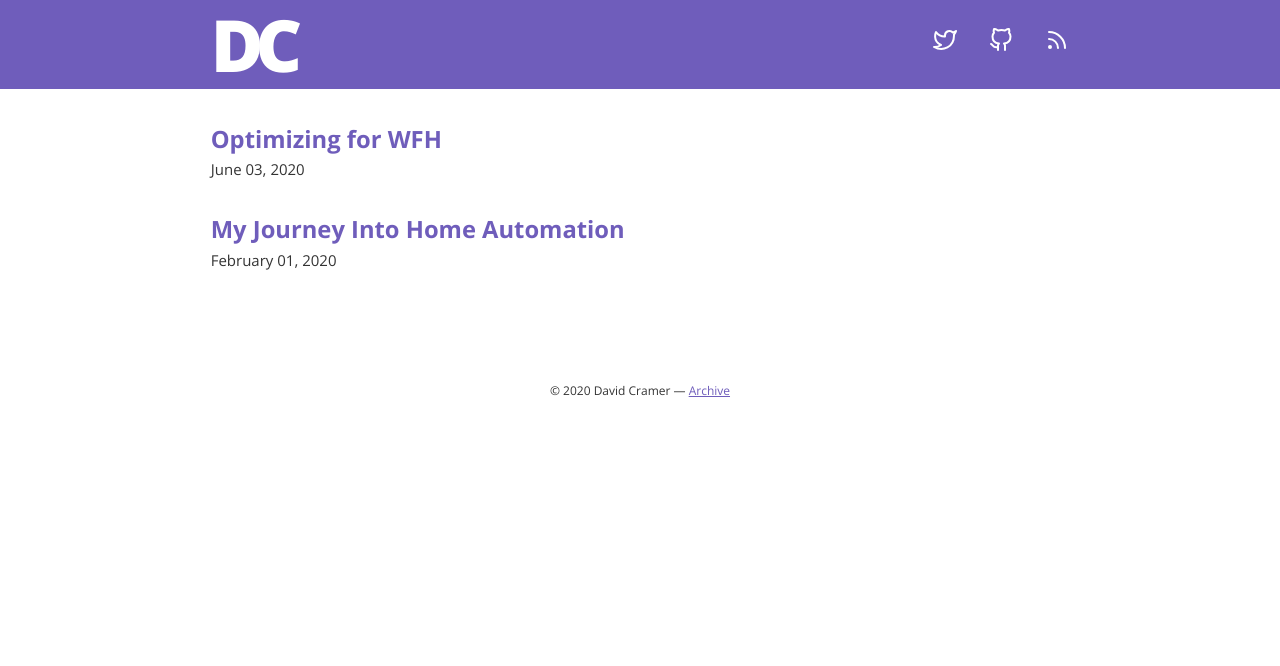
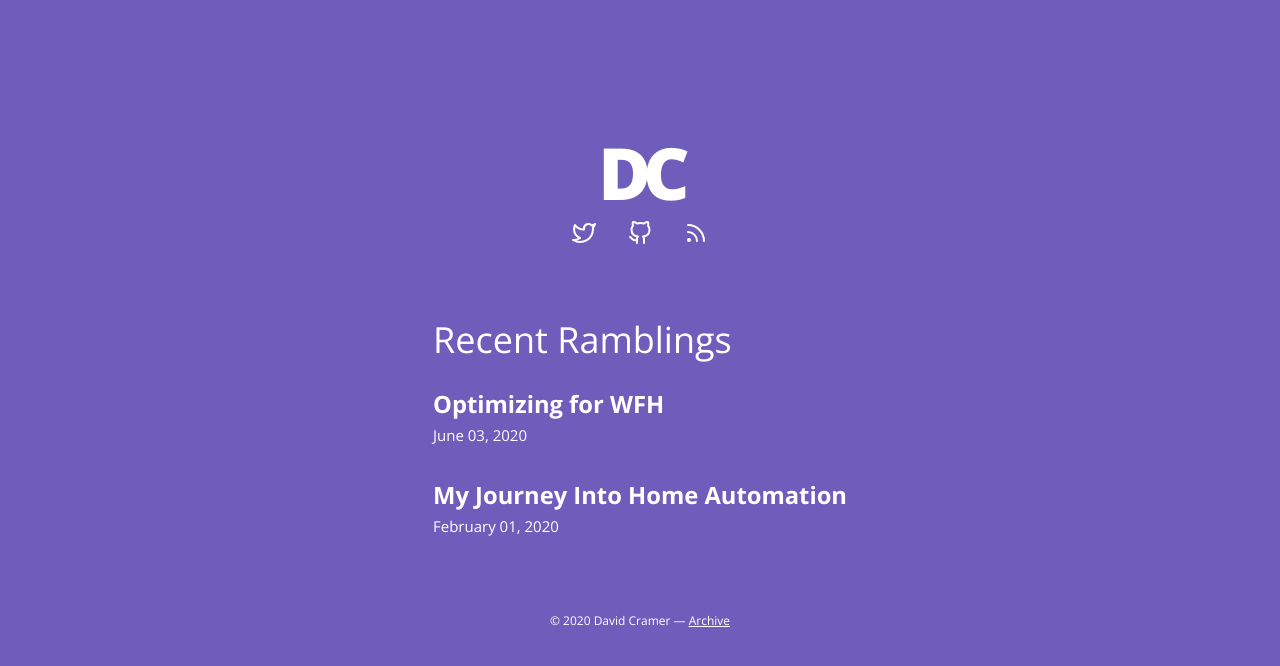
Before and after one commit to marcolussetti/dcramer.github.com, a Gatsby site: page / in a window 1280 px wide. Built offline with nearby package versions, Linux system fonts and the light colour scheme; Gatsby itself is replaced by a stand-in of ours; some packages are replaced by stand-ins of ours.

Commit message:
New blog homepage

```diff
--- /dev/null
+++ b/src/components/footer.tsx
@@ -0,0 +1,25 @@
+import React from "react";
+import { Link } from "gatsby";
+
+import Container from "./container";
+import { rhythm } from "../utils/typography";
+
+export default () => {
+  return (
+    <footer
+      style={{
+        fontSize: "12px",
+        textAlign: "center",
+        marginTop: rhythm(2),
+        marginBottom: rhythm(1),
+      }}
+    >
+      <Container>
+        © {new Date().getFullYear()} David Cramer —{" "}
+        <Link to="/archive/" style={{ color: "inherit" }}>
+          Archive
+        </Link>
+      </Container>
+    </footer>
+  );
+};
--- a/src/components/layout.tsx
+++ b/src/components/layout.tsx
@@ -1,13 +1,13 @@
 import React from "react";
-import { Link } from "gatsby";
 
 import Container from "./container";
+import Footer from "./footer";
 import Header from "./header";
 import { rhythm } from "../utils/typography";
 
 interface Props {
   location: Location;
-  title: str;
+  title: string;
   children?: any;
 }
 
@@ -22,19 +22,7 @@ export default ({ children }: Props) => {
       >
         <Container>{children}</Container>
       </main>
-      <footer
-        style={{
-          fontSize: "12px",
-          textAlign: "center",
-          marginTop: rhythm(2),
-          marginBottom: rhythm(1),
-        }}
-      >
-        <Container>
-          © {new Date().getFullYear()} David Cramer —{" "}
-          <Link to="/archive/">Archive</Link>
-        </Container>
-      </footer>
+      <Footer />
     </div>
   );
 };
--- a/src/pages/index.tsx
+++ b/src/pages/index.tsx
@@ -1,10 +1,12 @@
 // Gatsby supports TypeScript natively!
 import React from "react";
 import { PageProps, Link, graphql } from "gatsby";
+import { GitHub, Rss, Twitter } from "react-feather";
 
-import Layout from "../components/layout";
+import Container from "../components/container";
+import Footer from "../components/footer";
 import SEO from "../components/seo";
-import { rhythm } from "../utils/typography";
+import { rhythm, scale } from "../utils/typography";
 
 type Data = {
   site: {
@@ -28,22 +30,111 @@ type Data = {
   };
 };
 
-const BlogIndex = ({ data, location }: PageProps<Data>) => {
+const BlogIndex = ({ data }: PageProps<Data>) => {
   const siteTitle = data.site.siteMetadata.title;
   const posts = data.allMarkdownRemark.edges;
 
   return (
-    <Layout location={location} title={siteTitle}>
+    <div
+      style={{
+        background: "#6f5dbb",
+        color: "#fff",
+        display: "flex",
+        flexDirection: "column",
+        minHeight: "100%",
+        overflow: "none",
+        alignItems: "center",
+        justifyContent: "center",
+      }}
+    >
       <SEO title={siteTitle} />
+      <Container>
+        <header
+          style={{
+            marginBottom: rhythm(2),
+          }}
+        >
+          <div
+            style={{
+              display: "flex",
+              flexDirection: "column",
+            }}
+          >
+            <h1
+              style={{
+                ...scale(2),
+                margin: 0,
+                marginBottom: rhythm(1 / 4),
+                fontWeight: 900,
+                letterSpacing: -8,
+                textAlign: "center",
+              }}
+            >
+              <Link
+                style={{
+                  boxShadow: `none`,
+                  color: `inherit`,
+                  textDecoration: "none",
+                }}
+                to={`/`}
+              >
+                DC
+              </Link>
+            </h1>
+            <div
+              style={{
+                display: "flex",
+                alignItems: "center",
+                justifyContent: "center",
+              }}
+            >
+              <a
+                href="https://twitter.com/zeeg"
+                style={{ marginRight: rhythm(1) }}
+              >
+                <Twitter color="white" />
+              </a>
+              <a
+                href="https://github.com/dcramer"
+                style={{ marginRight: rhythm(1) }}
+              >
+                <GitHub color="white" />
+              </a>
+              <a href="/rss.xml">
+                <Rss color="white" />
+              </a>
+            </div>
+          </div>
+        </header>
+        <main
+          style={{
+            marginTop: rhythm(1),
+            flex: 1,
+          }}
+        >
           <section>
+            <h1
+              style={{
+                fontWeight: 300,
+              }}
+            >
+              Recent Ramblings
+            </h1>
             {posts.map(({ node }) => {
               const title = node.frontmatter.title || node.fields.slug;
               return (
-            <article key={node.fields.slug} style={{ marginBottom: rhythm(1) }}>
+                <article
+                  key={node.fields.slug}
+                  style={{ marginBottom: rhythm(1) }}
+                >
                   <header>
                     <h3 style={{ margin: 0 }}>
                       <Link
-                    style={{ textDecoration: "none", boxShadow: `none` }}
+                        style={{
+                          textDecoration: "none",
+                          boxShadow: `none`,
+                          color: "inherit",
+                        }}
                         to={node.fields.slug}
                       >
                         {title}
@@ -55,7 +146,10 @@ const BlogIndex = ({ data, location }: PageProps<Data>) => {
               );
             })}
           </section>
-    </Layout>
+        </main>
+        <Footer />
+      </Container>
+    </div>
   );
 };
 
@@ -68,7 +162,10 @@ export const pageQuery = graphql`
         title
       }
     }
-    allMarkdownRemark(sort: { fields: [frontmatter___date], order: DESC }) {
+    allMarkdownRemark(
+      sort: { fields: [frontmatter___date], order: DESC }
+      limit: 3
+    ) {
       edges {
         node {
           excerpt
--- a/src/utils/typography.ts
+++ b/src/utils/typography.ts
@@ -7,6 +7,10 @@ const typography = new Typography({
   bodyFontFamily: ["Open Sans", "sans-serif"],
   overrideThemeStyles: () => {
     return {
+      "html, body, #___gatsby, #gatsby-focus-wrapper": {
+        height: "100%",
+        margin: 0,
+      },
       "a.gatsby-resp-image-link": {
         boxShadow: `none`,
       },
```
Lines whose indentation alone changed are shown as unchanged.
